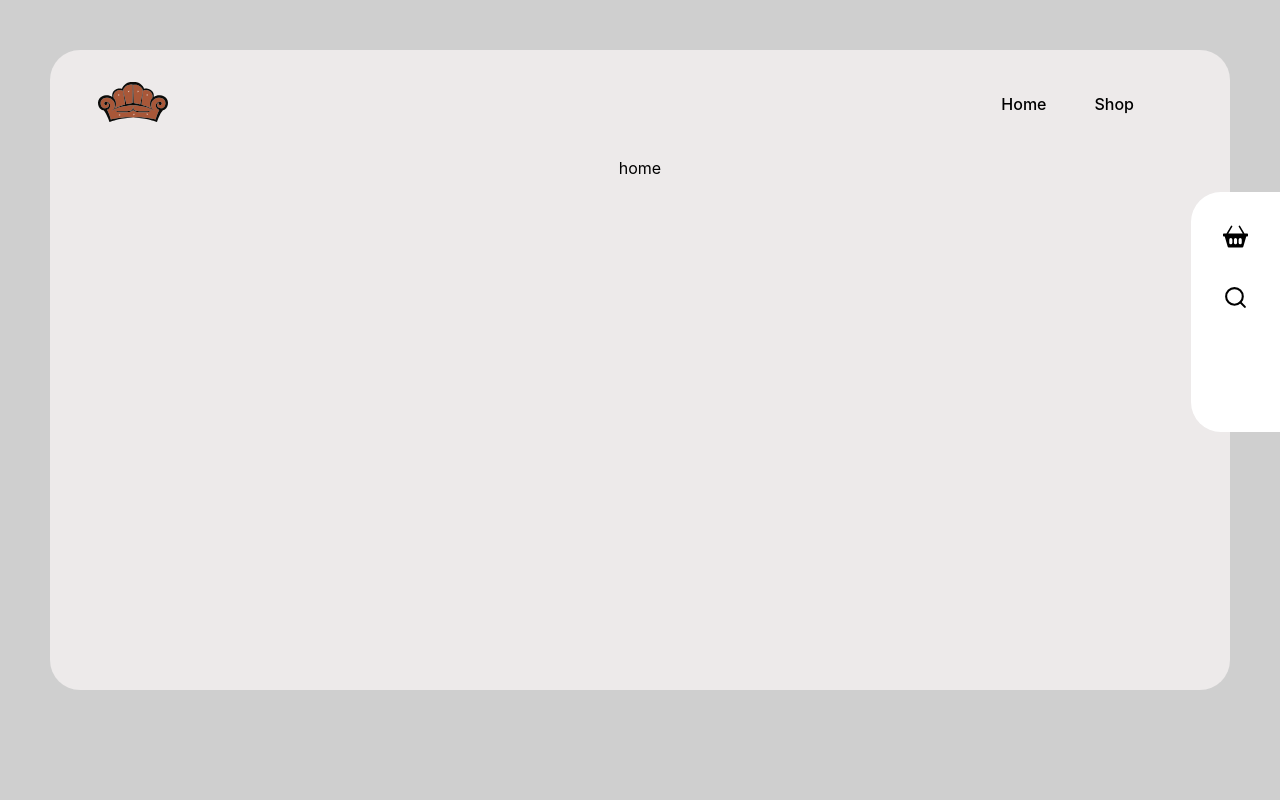
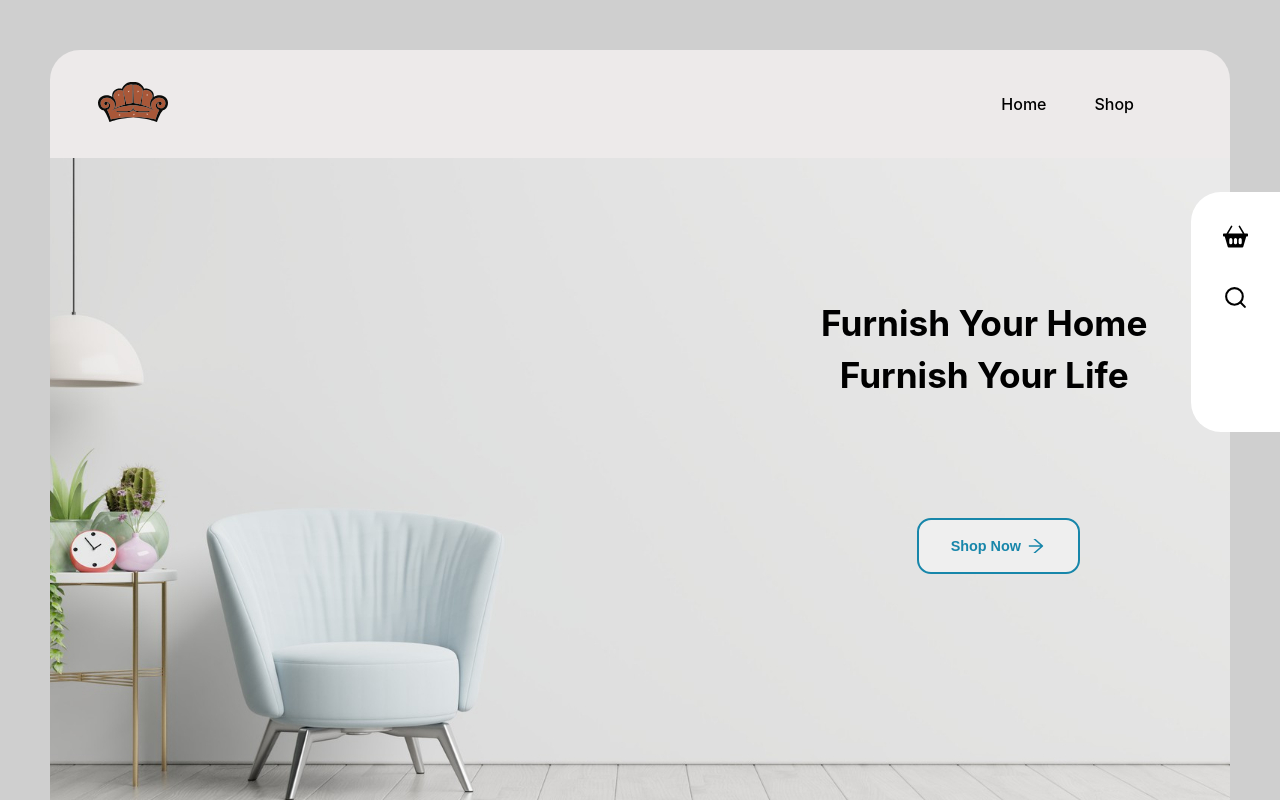
Before and after one commit to UlftKcy/ecommerce-app-with-reduxtoolkit, a React (Create React App) app: page / in a window 1280 px wide. Shown: the top 800 px of the page. Built offline with nearby package versions, Linux system fonts and the light colour scheme; no server answers.

Commit message:
added home page content and bg image

```diff
--- a/src/App.css
+++ b/src/App.css
@@ -1,14 +1,14 @@
 .App {
   text-align: center;
   background-color: #edeaea;
-  height: 80vh;
+  min-height: 80vh;
   margin: 50px;
   border-radius: 30px;
 }
-@media screen and (max-width:600px) {
+@media screen and (max-width:900px) {
   .App{
     border-radius: 0;
     width: 100vw;
-    margin: 50px 0;
+    margin: 0;
   }
 }
--- /dev/null
+++ b/src/component/HomePage.js
@@ -0,0 +1,59 @@
+import React from 'react';
+import styled from 'styled-components';
+import BgImage from "../assets/BgImage.jpg";
+import { AiOutlineArrowRight } from "react-icons/ai";
+
+const BackgroundWrapper = styled.div`
+    height:90%;
+    background-position:bottom;
+    background-repeat:no-repeat;
+    position:relative;
+    display:flex;
+    flex-direction:column;
+    @media (max-width: 900px) {
+        background-position:right;
+    }
+
+`
+const Button = styled.button`
+    position:absolute;
+    right:10%;
+    top:50%;
+    padding:1rem 2rem;
+    border-radius:14px;
+    font-weight:bold;
+    font-size:0.9rem;
+    display:flex;
+    align-items:center;
+    cursor:pointer;
+    color:#1786aa;
+    border:2px solid #1786aa;
+    margin-right:2rem;
+`
+const ContentWrapper = styled.div`
+    position:absolute;
+    right:7%;
+    top:20%;
+`
+const iconStyle = {
+    marginLeft: "5px",
+}
+
+const ContentHome = styled.p`
+    margin-bottom:10px;
+    font-size:2.2rem;
+    font-weight:bolder;
+`
+const HomePage = () => {
+    return (
+        <BackgroundWrapper style={{ backgroundImage: `url(${BgImage})` }}>
+            <ContentWrapper>
+                <ContentHome>Furnish Your Home</ContentHome>
+                <ContentHome>Furnish Your Life</ContentHome>
+            </ContentWrapper>
+            <Button>Shop Now <AiOutlineArrowRight size={20} style={iconStyle} /></Button>
+        </BackgroundWrapper>
+    )
+}
+
+export default HomePage;
--- a/src/pages/Home.js
+++ b/src/pages/Home.js
@@ -1,23 +1,23 @@
-import React, { useEffect, useState } from 'react';
-import styled from 'styled-components';
-import RightSidebar from '../component/RightSidebar';
+import React, { useEffect, useState } from "react";
+import styled from "styled-components";
+import RightSidebar from "../component/RightSidebar";
 import axios from "axios";
+import HomePage from "../component/HomePage";
 
 const API = axios.create({
     baseURL: "https://course-api.com/",
     headers: {
-        'Accept': 'application/json',
-        'Content-Type': 'application/json'
+        Accept: "application/json",
+        "Content-Type": "application/json",
     },
 });
 
-
 const Container = styled.div`
-
-`
+    height:100vh;
+`;
 
 const Home = () => {
-    const [products, setProducts] = useState([])
+    const [products, setProducts] = useState([]);
 
     useEffect(() => {
         getAllProducts();
@@ -29,18 +29,16 @@ const Home = () => {
             const products = await response.data;
             setProducts(products);
         } catch (error) {
-            console.log(error)
+            console.log(error);
         }
-    }
+    };
 
     return (
-        <>
-            <Container>
-                home
-            </Container>
+        <Container>
+            <HomePage/>
             <RightSidebar />
-        </>
-    )
-}
+        </Container>
+    );
+};
 
-export default Home
+export default Home;
```
Also changed, not shown: src/assets/BgImage.jpg (added).
